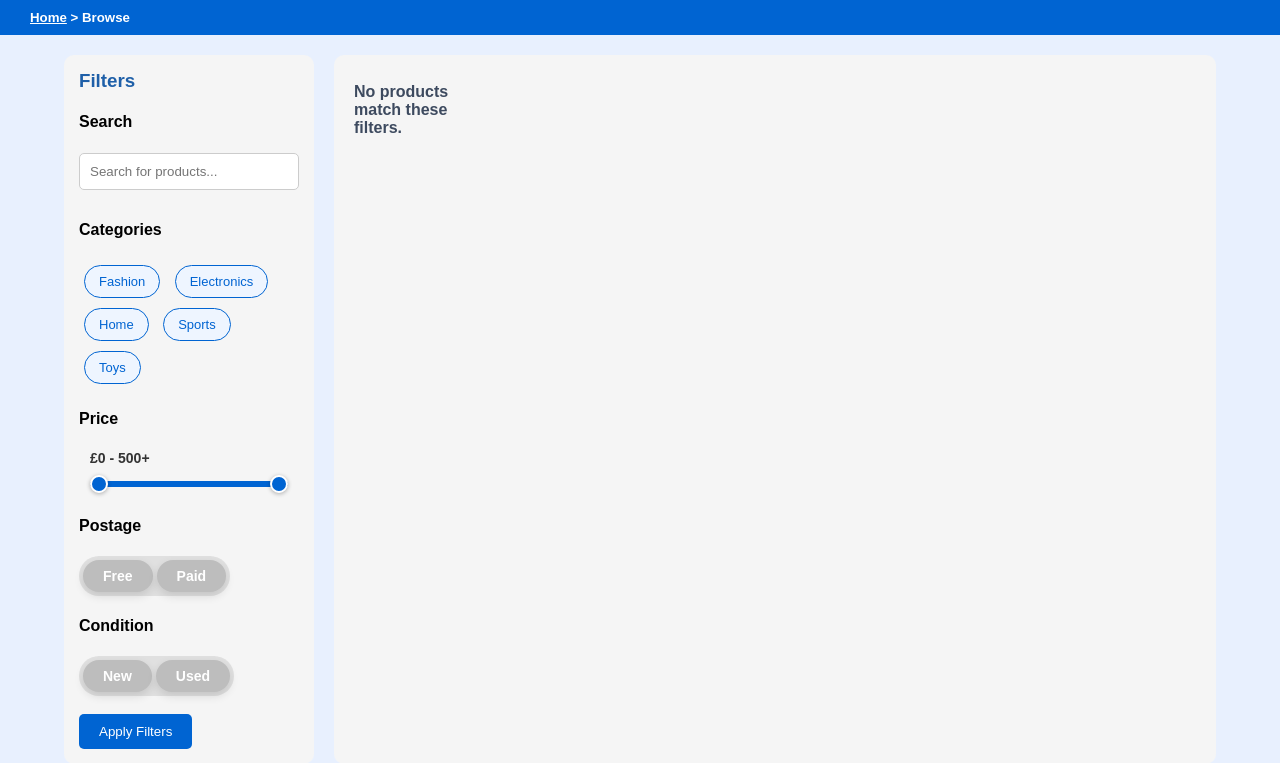
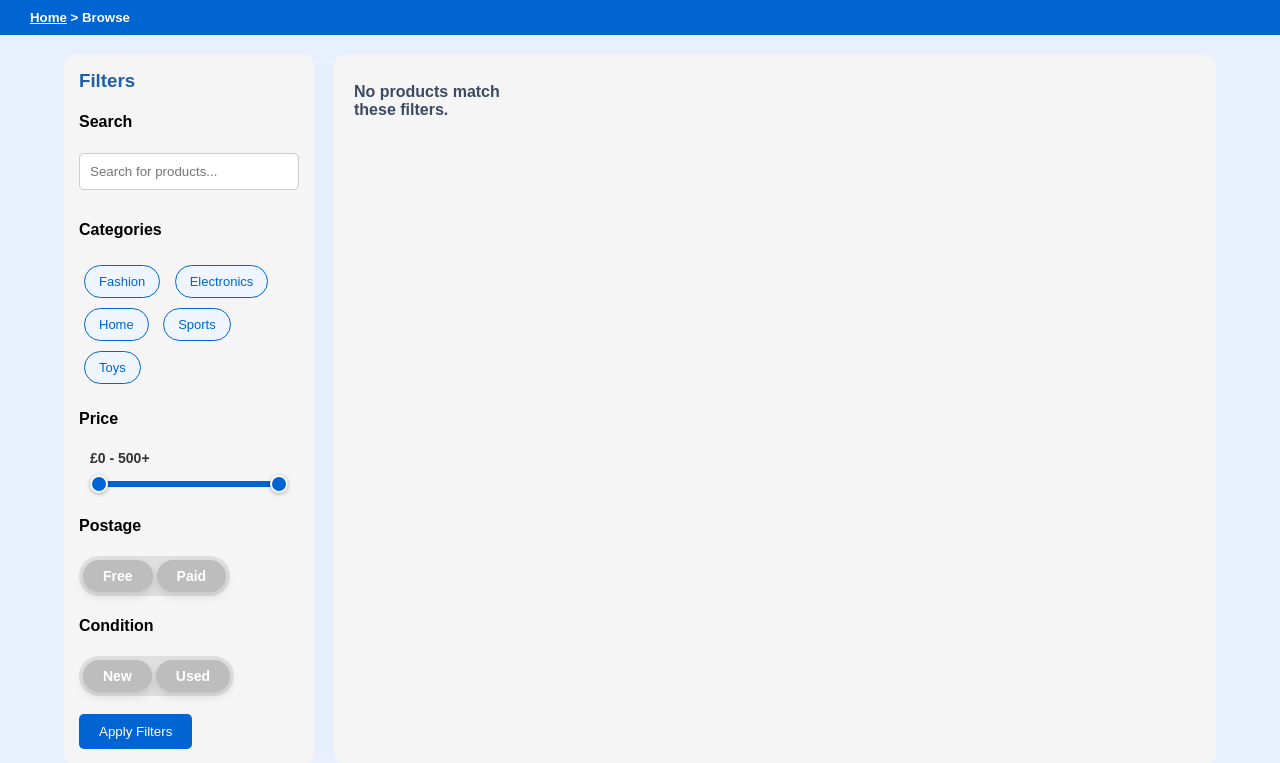
Before and after one commit to shravan-sankar/iBay, a PHP site: page /frontend/html/Browse_category.html in a window 1280 px wide. Shown: the part 70-833 px from the top of the page. Run offline with PHP 8.4, Linux system fonts and the light colour scheme; data that the repository does not hold is empty.

Commit message:
fixed css

```diff
--- a/backend/filter.php
+++ b/backend/filter.php
@@ -12,7 +12,7 @@ $postage    = $_POST['postage']  ?? [];
 $conditions = $_POST['item_condition']?? [];
 $searchTerm = $_POST['search_query'] ?? '';
 
-// Base SQL
+// Base SQL includes a JOIN to get the seller's name from the iBayMembers table
 $sql = "SELECT p.*, m.firstName AS sellerName
         FROM iBayProducts p
         JOIN iBayMembers m ON p.sellerId = m.id
--- a/frontend/css/browse_category.css
+++ b/frontend/css/browse_category.css
@@ -197,7 +197,7 @@ h5 {
 
 #products-container {
     display: grid;
-    grid-template-columns: repeat(6, 1fr);
+    grid-template-columns: repeat(5, 1fr);
     /* 6 per row */
     gap: 20px;
 }
```
